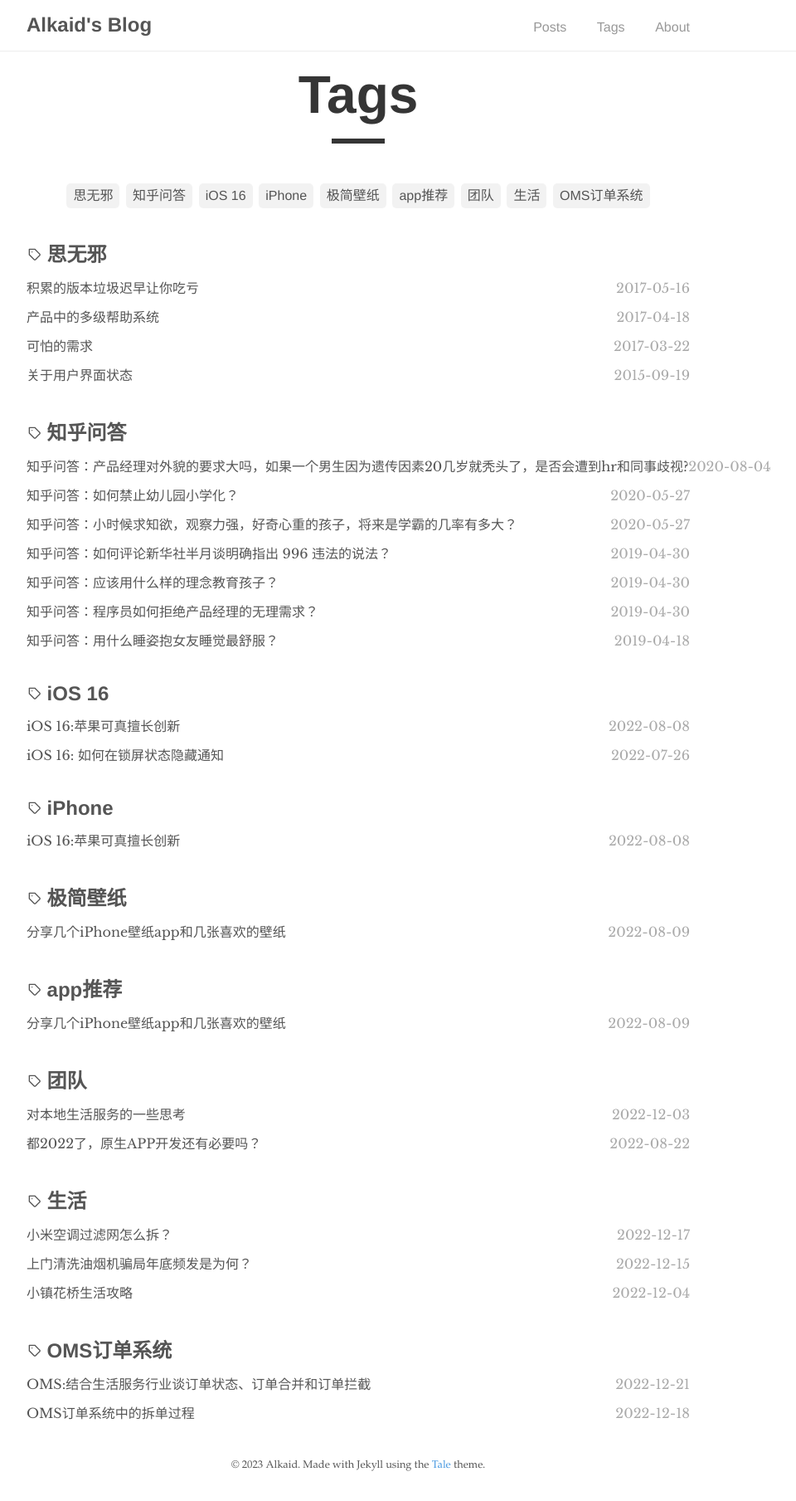
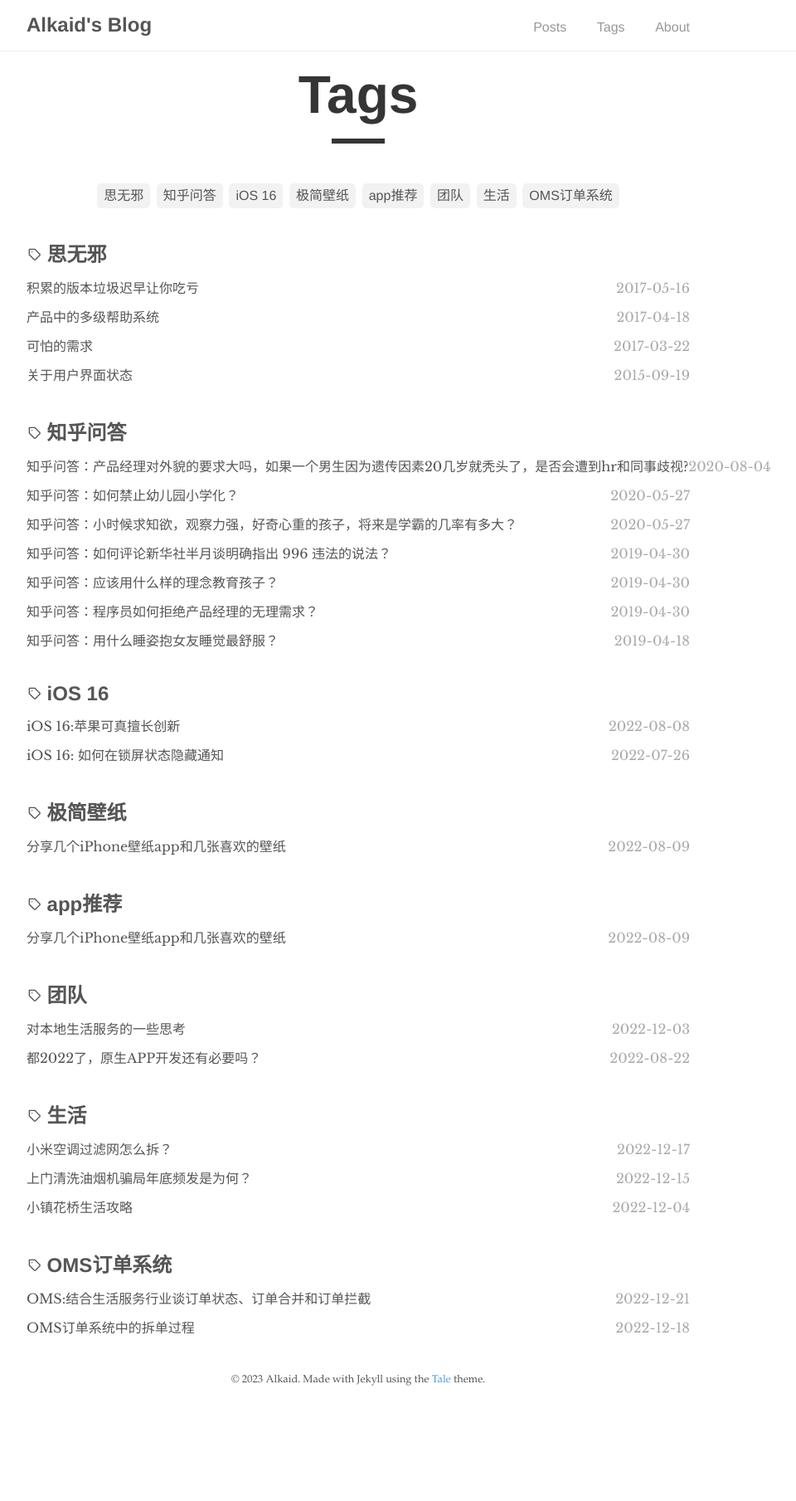
Before and after one commit to AlkaidWaong/ifoz, a Jekyll site: the page built from _pages/tags.html, in a window 1280 px wide. Shown: the whole page at 83% size, without its empty margins (208-1168 px from the left). Built offline with Jekyll 4.4.1, drawn with Linux system fonts in a browser that asks for light colours; after the commit the page ends 1706 px from its top, so only the background shows below that.

Commit message:
Update 2022-08-08-iOS-16-beta5-adds-the-battery-percentage-icon-to-the-status-bar.md

```diff
--- a/_posts/2022-08-08-iOS-16-beta5-adds-the-battery-percentage-icon-to-the-status-bar.md
+++ b/_posts/2022-08-08-iOS-16-beta5-adds-the-battery-percentage-icon-to-the-status-bar.md
@@ -9,7 +9,6 @@ published: true
 header-img: "img/20220808-cover.png"
 tags:
   - iOS 16
-  - iPhone
 ---
 
 
```
